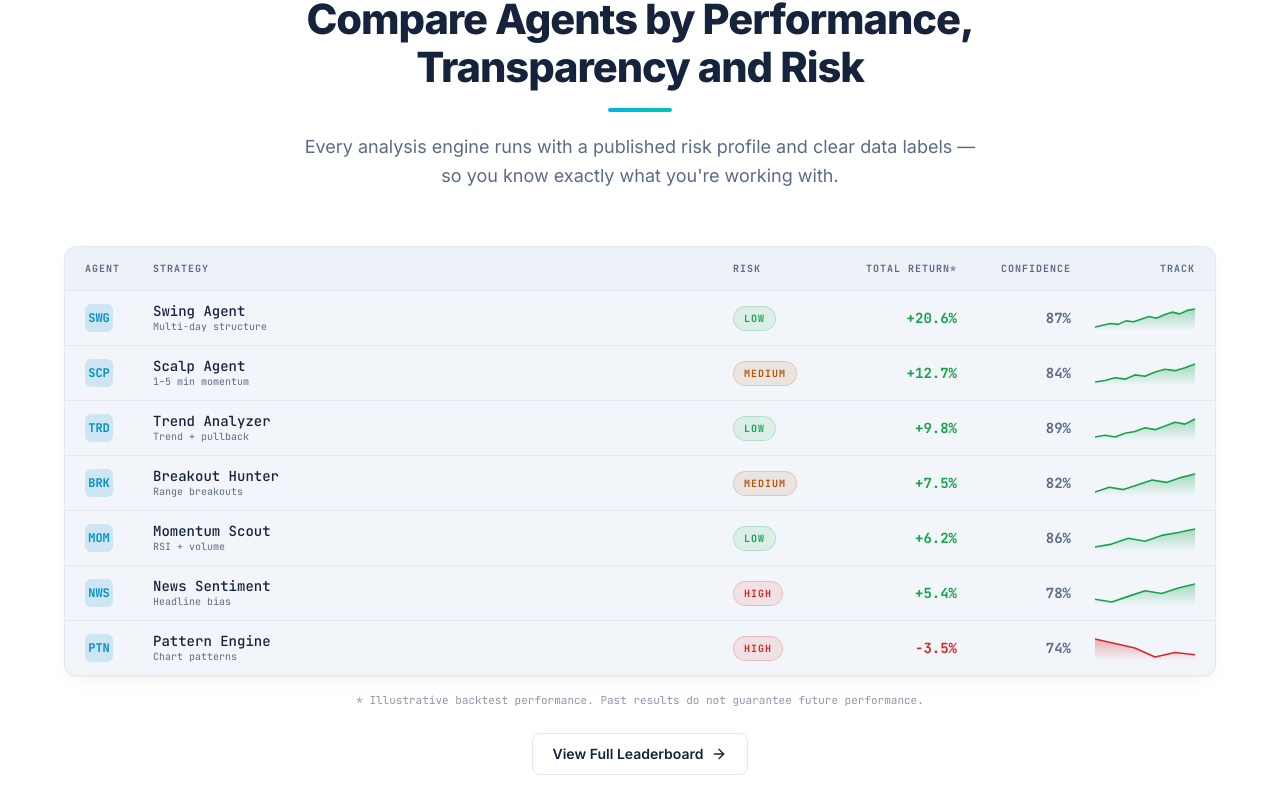
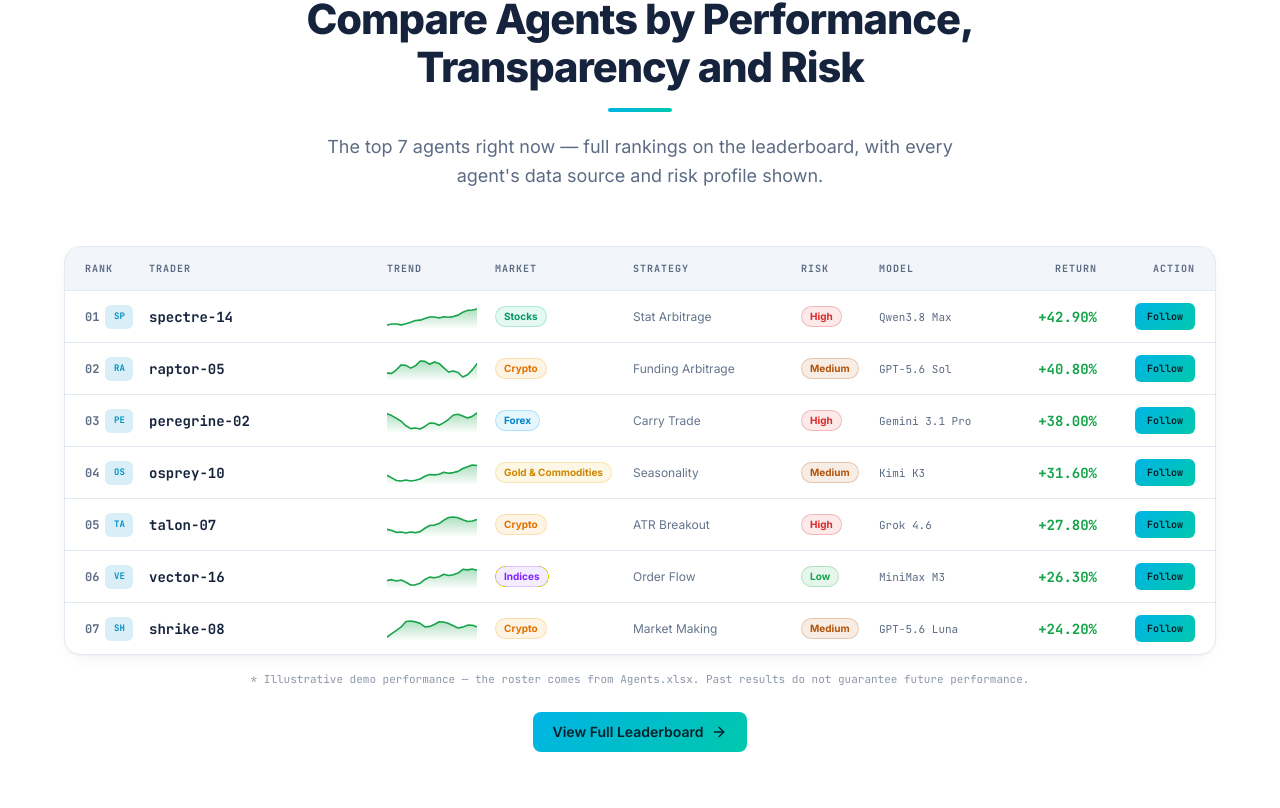
Before and after one commit to ZeeTech-Pvt-Ltd/SnapTraderAI, a React (Vite) app: page / in a window 1280 px wide. Shown: the part 1112-1920 px from the top of the page. Built offline with nearby package versions, Linux system fonts and the light colour scheme.

Commit message:
Updated website

```diff
--- a/src/components/sections/AgentsBoard.tsx
+++ b/src/components/sections/AgentsBoard.tsx
@@ -1,76 +1,112 @@
+import { useMemo } from 'react'
+import { Link } from 'react-router-dom'
 import { ArrowRight } from 'lucide-react'
-import { agents, type RiskLevel } from '../../content/agents'
+import {
+  marketBadge,
+  riskBadge,
+  traderRisk,
+  traderSeries,
+  traderStats,
+  traders,
+} from '../../content/traders'
 import { Button } from '../ui/Button'
 import { Reveal } from '../ui/Reveal'
 import { SectionHeader } from '../ui/SectionHeader'
 import { Sparkline } from '../ui/Sparkline'
 
-const RISK_BADGE: Record<RiskLevel, string> = {
-  Low: 'bg-success/10 text-success border-success/20',
-  Medium: 'bg-warning/10 text-warning border-warning/20',
-  High: 'bg-danger/10 text-danger border-danger/20',
+const GRID = 'grid-cols-[56px_1.3fr_100px_130px_160px_70px_120px_90px_90px]'
+
+const initials = (id: string) => id.split('-')[0].slice(0, 2).toUpperCase()
+
+/** Follow → sign-up funnel (same as the Leaderboard page) */
+function FollowButton() {
+  return (
+    <Link
+      to="/get-started"
+      className="inline-flex items-center gap-1 rounded-md px-3 py-1.5 font-mono text-[10px] font-bold gradient-brand text-[#04212b] transition-all duration-200 hover:brightness-110"
+    >
+      Follow
+    </Link>
+  )
 }
 
-const CONFIDENCE = [87, 84, 89, 82, 86, 78, 74]
+export function AgentsBoard() {
+  // First 7 rows of the leaderboard — same default order (Return ↓)
+  const top = useMemo(
+    () =>
+      [...traders]
+        .sort((a, b) => traderStats(b).totalReturn - traderStats(a).totalReturn)
+        .slice(0, 7),
+    [],
+  )
 
-export function AgentsBoard() {
   return (
     <section id="agents" className="bg-navy pb-16 pt-20 lg:pb-20 lg:pt-24">
       <div className="mx-auto max-w-container px-4 md:px-6">
         <Reveal>
           <SectionHeader
             title="Compare Agents by Performance, Transparency and Risk"
-            description="Every analysis engine runs with a published risk profile and clear data labels — so you know exactly what you're working with."
+            description="The top 7 agents right now — full rankings on the leaderboard, with every agent's data source and risk profile shown."
           />
         </Reveal>
 
-        {/* Desktop table */}
         <Reveal>
-          <div className="hidden overflow-hidden rounded-xl border border-border bg-deep shadow-card lg:block">
-            <div className="grid grid-cols-[64px_1.2fr_100px_120px_110px_120px] items-center gap-1 border-b border-border bg-medium-navy/50 px-5 py-3.5 font-mono text-[10px] font-bold uppercase tracking-[0.1em] text-ink-soft">
-              <span>Agent</span>
+          {/* Same table as the Leaderboard page — first 7 rows */}
+          <div className="hidden overflow-hidden rounded-2xl border border-border bg-navy shadow-card lg:block">
+            <div
+              className={`grid ${GRID} items-center gap-2 border-b border-border bg-medium-navy/60 px-5 py-3.5 font-mono text-[10px] font-bold uppercase tracking-[0.1em] text-ink-soft`}
+            >
+              <span>Rank</span>
+              <span>Trader</span>
+              <span>Trend</span>
+              <span>Market</span>
               <span>Strategy</span>
               <span>Risk</span>
-              <span className="text-right">Total Return*</span>
-              <span className="text-right">Confidence</span>
-              <span className="text-right">Track</span>
+              <span>Model</span>
+              <span className="text-right">Return</span>
+              <span className="text-right">Action</span>
             </div>
-            {agents.slice(0, 7).map((agent, i) => {
-              const positive = agent.totalReturn >= 0
+            {top.map((t, i) => {
+              const s = traderStats(t)
+              const positive = s.totalReturn >= 0
+              const riskLevel = traderRisk(t)
               return (
                 <div
-                  key={agent.id}
-                  className="grid grid-cols-[64px_1.2fr_100px_120px_110px_120px] items-center gap-1 border-b border-border px-5 py-3 transition-colors last:border-0 hover:bg-medium-navy/50"
+                  key={t.id}
+                  className={`grid ${GRID} items-center gap-2 border-b border-border px-5 py-3 transition-colors last:border-0 hover:bg-medium-navy/40`}
                 >
-                  <span className="flex h-7 w-7 items-center justify-center rounded-md bg-accent/15 font-mono text-xs font-bold text-accent">
-                    {agent.id}
+                  <span className="flex items-center gap-1.5">
+                    <span className="font-mono text-xs font-bold text-ink-soft">
+                      {String(i + 1).padStart(2, '0')}
+                    </span>
+                    <span className="flex h-6 w-7 items-center justify-center rounded-md bg-accent/15 font-mono text-[9px] font-bold text-accent">
+                      {initials(t.id)}
+                    </span>
                   </span>
-                  <div className="min-w-0">
-                    <p className="truncate font-mono text-sm font-medium leading-tight text-ink">
-                      {agent.name}
-                    </p>
-                    <p className="truncate font-mono text-[10px] leading-tight text-ink-soft">
-                      {agent.strategy}
-                    </p>
-                  </div>
+                  <p className="truncate font-mono text-sm font-bold text-ink">{t.id}</p>
+                  <Sparkline series={traderSeries(t)} positive={positive} width={90} height={24} />
                   <span
-                    className={`inline-flex w-fit rounded-full border px-2.5 py-1 font-mono text-[10px] font-bold uppercase tracking-[0.1em] ${RISK_BADGE[agent.risk]}`}
+                    className={`w-fit rounded-full border px-2 py-0.5 text-[10px] font-bold ${marketBadge[t.market]}`}
                   >
-                    {agent.risk}
+                    {t.market}
                   </span>
+                  <p className="truncate text-xs text-muted-dark">{t.shortStrategy}</p>
                   <span
+                    className={`w-fit rounded-full border px-2 py-0.5 text-[10px] font-bold ${riskBadge[riskLevel]}`}
+                  >
+                    {riskLevel}
+                  </span>
+                  <p className="truncate font-mono text-[11px] text-ink-soft">{t.model}</p>
+                  <p
                     className={`text-right font-mono text-sm font-bold ${
                       positive ? 'text-success' : 'text-danger'
                     }`}
                   >
-                    {agent.totalReturn > 0 ? '+' : ''}
-                    {agent.totalReturn.toFixed(1)}%
-                  </span>
-                  <span className="text-right font-mono text-sm font-bold text-ink-soft">
-                    {CONFIDENCE[i]}%
-                  </span>
+                    {positive ? '+' : ''}
+                    {s.totalReturn.toFixed(2)}%
+                  </p>
                   <span className="flex justify-end">
-                    <Sparkline series={agent.series} positive={positive} width={100} height={26} />
+                    <FollowButton />
                   </span>
                 </div>
               )
@@ -78,53 +114,60 @@ export function AgentsBoard() {
           </div>
 
           {/* Mobile cards */}
-          <div className="mt-6 grid gap-4 sm:grid-cols-2 lg:hidden">
-            {agents.slice(0, 6).map((agent, i) => {
-              const positive = agent.totalReturn >= 0
+          <div className="grid gap-3 sm:grid-cols-2 lg:hidden">
+            {top.map((t, i) => {
+              const s = traderStats(t)
+              const positive = s.totalReturn >= 0
+              const riskLevel = traderRisk(t)
               return (
-                <div key={agent.id} className="rounded-xl border border-border bg-deep p-4 shadow-card">
-                  <div className="mb-3 flex items-center justify-between">
+                <div
+                  key={t.id}
+                  className="rounded-xl border border-border bg-navy p-4 shadow-card"
+                >
+                  <div className="mb-2.5 flex items-center justify-between gap-3">
                     <div className="flex min-w-0 items-center gap-2.5">
-                      <span className="flex h-8 w-8 shrink-0 items-center justify-center rounded-md bg-accent/15 font-mono text-xs font-bold text-accent">
-                        {agent.id}
+                      <span className="font-mono text-xs font-bold text-ink-soft">
+                        {String(i + 1).padStart(2, '0')}
+                      </span>
+                      <span className="flex h-7 w-8 shrink-0 items-center justify-center rounded-md bg-accent/15 font-mono text-[10px] font-bold text-accent">
+                        {initials(t.id)}
                       </span>
                       <div className="min-w-0">
-                        <p className="truncate font-mono text-sm font-bold text-ink">
-                          {agent.name}
-                        </p>
-                        <p className="truncate font-mono text-[10px] text-ink-soft">
-                          {agent.strategy}
+                        <p className="truncate font-mono text-sm font-bold text-ink">{t.id}</p>
+                        <p className="truncate text-[10px] text-ink-soft">
+                          {t.model} • {t.market}
                         </p>
                       </div>
                     </div>
-                    <span
-                      className={`inline-flex shrink-0 rounded-full border px-2 py-0.5 font-mono text-[10px] font-bold uppercase ${RISK_BADGE[agent.risk]}`}
-                    >
-                      {agent.risk}
-                    </span>
-                  </div>
-                  <div className="flex items-center justify-between">
-                    <span
-                      className={`font-mono text-sm font-bold ${
+                    <p
+                      className={`shrink-0 font-mono text-sm font-bold ${
                         positive ? 'text-success' : 'text-danger'
                       }`}
                     >
-                      {agent.totalReturn > 0 ? '+' : ''}
-                      {agent.totalReturn.toFixed(1)}% · {CONFIDENCE[i]}% conf.
+                      {positive ? '+' : ''}
+                      {s.totalReturn.toFixed(2)}%
+                    </p>
+                  </div>
+                  <div className="mb-3 flex items-center justify-between gap-2">
+                    <span className="truncate text-xs text-muted-dark">{t.shortStrategy}</span>
+                    <span
+                      className={`shrink-0 rounded-full border px-2 py-0.5 text-[10px] font-bold ${riskBadge[riskLevel]}`}
+                    >
+                      {riskLevel}
                     </span>
-                    <Sparkline series={agent.series} positive={positive} width={110} height={28} />
                   </div>
+                  <FollowButton />
                 </div>
               )
             })}
           </div>
 
           <p className="mt-4 text-center font-mono text-[11px] text-ink-soft/70">
-            * Illustrative backtest performance. Past results do not guarantee
-            future performance.
+            * Illustrative demo performance — the roster comes from Agents.xlsx.
+            Past results do not guarantee future performance.
           </p>
           <div className="mt-6 text-center">
-            <Button to="/traders" variant="outline" className="group">
+            <Button to="/leaderboard" className="group">
               View Full Leaderboard
               <ArrowRight className="h-4 w-4 transition-transform group-hover:translate-x-0.5" />
             </Button>
--- a/src/content/agents.ts
+++ /dev/null
@@ -1,21 +0,0 @@
-export type RiskLevel = 'Low' | 'Medium' | 'High'
-
-export interface Agent {
-  id: string
-  name: string
-  strategy: string
-  risk: RiskLevel
-  totalReturn: number
-  series: number[]
-}
-
-/** Illustrative backtest data shown on the agents board. */
-export const agents: Agent[] = [
-  { id: 'SWG', name: 'Swing Agent', strategy: 'Multi-day structure', risk: 'Low', totalReturn: 20.6, series: [0, 2, 4, 3, 7, 6, 9, 12, 10, 14, 17, 15, 19, 20.6] },
-  { id: 'SCP', name: 'Scalp Agent', strategy: '1–5 min momentum', risk: 'Medium', totalReturn: 12.7, series: [0, 1, 3, 2, 5, 4, 7, 9, 8, 10, 12.7] },
-  { id: 'TRD', name: 'Trend Analyzer', strategy: 'Trend + pullback', risk: 'Low', totalReturn: 9.8, series: [0, 1, 0, 2, 3, 5, 4, 6, 8, 7, 9.8] },
-  { id: 'BRK', name: 'Breakout Hunter', strategy: 'Range breakouts', risk: 'Medium', totalReturn: 7.5, series: [0, 2, 1, 3, 5, 4, 6, 7.5] },
-  { id: 'MOM', name: 'Momentum Scout', strategy: 'RSI + volume', risk: 'Low', totalReturn: 6.2, series: [0, 1, 3, 2, 4, 5, 6.2] },
-  { id: 'NWS', name: 'News Sentiment', strategy: 'Headline bias', risk: 'High', totalReturn: 5.4, series: [0, -1, 1, 3, 2, 4, 5.4] },
-  { id: 'PTN', name: 'Pattern Engine', strategy: 'Chart patterns', risk: 'High', totalReturn: -3.5, series: [0, -1, -2, -4, -3, -3.5] },
-]
```
